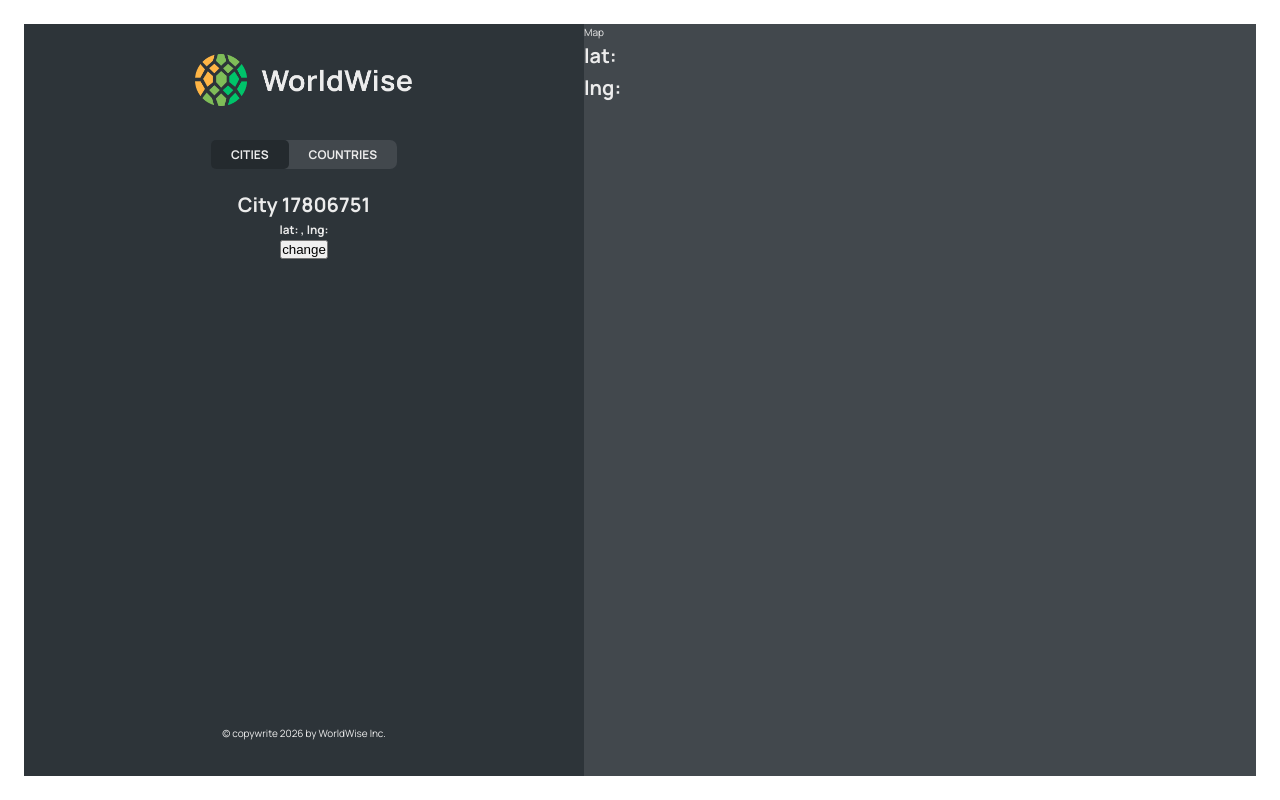
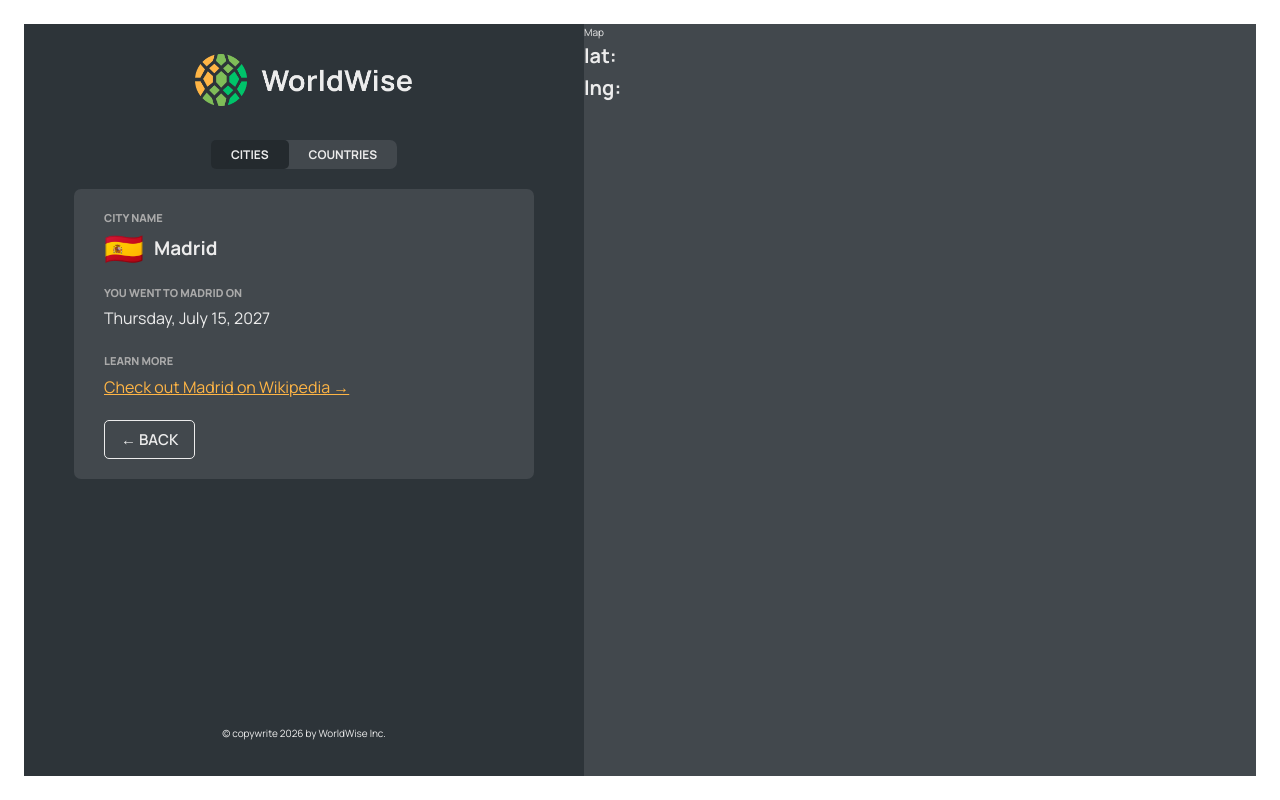
Before and after one commit to AhmedAhad1/world-wise, a React (Vite) app: page /app/cities/17806751 in a window 1280 px wide. Built offline with nearby package versions, Linux system fonts and the light colour scheme; data requests are answered from the project's data file.

Commit message:
cities page updated

```diff
--- a/src/App.jsx
+++ b/src/App.jsx
@@ -24,9 +24,9 @@
             <Route path="app" element={<AppLayout />}>
               {/* when u write index u dont write path */}
               {/* Navigate component used to redirect u from the route. so if u go to app it wiil redirect u to /app/cities */}
-              <Route index element={<Navigate replace to={"cities"} />} />
+              <Route index element={<Navigate replace to={"cities"} />} />{" "}
+              {/* replace helps you to go back 1 step to the parent history*/}
               <Route path="cities" element={<CityList />} />
-
               <Route path="cities/:id" element={<City />} />
               <Route path="countries" element={<CountryList />} />
               <Route path="form" element={<Form />} />
--- /dev/null
+++ b/src/components/BackButton.jsx
@@ -0,0 +1,20 @@
+import React from "react";
+import Button from "./Button";
+import { useNavigate } from "react-router-dom";
+
+const BackButton = () => {
+  const navigate = useNavigate();
+  return (
+    <Button
+      type={"back"}
+      onClick={(e) => {
+        e.preventDefault();
+        navigate(-1);
+      }}
+    >
+      &larr; Back
+    </Button>
+  );
+};
+
+export default BackButton;
--- a/src/components/City.jsx
+++ b/src/components/City.jsx
@@ -1,5 +1,9 @@
 import { useParams, useSearchParams } from "react-router-dom";
 import styles from "./City.module.css";
+import { useCities } from "../contexts/CitiesContext";
+import Spinner from "./Spinner";
+import { useLayoutEffect } from "react";
+import BackButton from "./BackButton";
 
 const formatDate = (date) =>
   new Intl.DateTimeFormat("en", {
@@ -10,74 +14,77 @@
   }).format(new Date(date));
 
 function City() {
-  // TEMP DATA
-  const currentCity = {
-    cityName: "Lisbon",
-    emoji: "🇵🇹",
-    date: "2027-10-31T15:59:59.138Z",
-    notes: "My favorite city so far!",
-  };
+  const { currentCity, getCurrentCity, isLoading } = useCities();
 
   const { cityName, emoji, date, notes } = currentCity;
 
   const { id } = useParams();
   const [searchParams, setSearchparams] = useSearchParams();
 
-  const lat = searchParams.get("lat");
-  const lng = searchParams.get("lng");
+  // const lat = searchParams.get("lat");
+  // const lng = searchParams.get("lng");
+
+  useLayoutEffect(() => {
+    getCurrentCity(id);
+  }, [id]);
+
+  if (isLoading) return <Spinner />;
 
   return (
-    // <div className={styles.city}>
-    //   <div className={styles.row}>
-    //     <h6>City name</h6>
-    //     <h3>
-    //       <span>{emoji}</span> {cityName}
-    //     </h3>
-    //   </div>
+    <div className={styles.city}>
+      <div className={styles.row}>
+        <h6>City name</h6>
+        <h3>
+          <span>{emoji}</span> {cityName}
+        </h3>
+      </div>
 
-    //   <div className={styles.row}>
-    //     <h6>You went to {cityName} on</h6>
-    //     <p>{formatDate(date || null)}</p>
-    //   </div>
+      <div className={styles.row}>
+        <h6>You went to {cityName} on</h6>
+        <p>{formatDate(date || null)}</p>
+      </div>
 
-    //   {notes && (
-    //     <div className={styles.row}>
-    //       <h6>Your notes</h6>
-    //       <p>{notes}</p>
-    //     </div>
-    //   )}
+      {notes && (
+        <div className={styles.row}>
+          <h6>Your notes</h6>
+          <p>{notes}</p>
+        </div>
+      )}
 
-    //   <div className={styles.row}>
-    //     <h6>Learn more</h6>
-    //     <a
-    //       href={`https://en.wikipedia.org/wiki/${cityName}`}
-    //       target="_blank"
-    //       rel="noreferrer"
-    //     >
-    //       Check out {cityName} on Wikipedia &rarr;
-    //     </a>
-    //   </div>
+      <div className={styles.row}>
+        <h6>Learn more</h6>
+        <a
+          href={`https://en.wikipedia.org/wiki/${cityName}`}
+          target="_blank"
+          rel="noreferrer"
+        >
+          Check out {cityName} on Wikipedia &rarr;
+        </a>
+      </div>
 
-    //   <div></div>
-    // </div>
-    <>
-      <h1>City {id}</h1>
-      <h3>
-        lat: {lat}, lng:{lng}
-      </h3>
+      <div>
+        <BackButton />
+      </div>
+    </div>
 
-      <button
-        onClick={() => {
-          const copySearchparams = searchParams;
-          setSearchparams({
-            lat: copySearchparams.get("lat"),
-            lng: "changgeddde",
-          });
-        }}
-      >
-        change
-      </button>
-    </>
+    // <>
+    //   <h1>City {id}</h1>
+    //   <h3>
+    //     lat: {lat}, lng:{lng}
+    //   </h3>
+
+    //   <button
+    //     onClick={() => {
+    //       const copySearchparams = searchParams;
+    //       setSearchparams({
+    //         lat: copySearchparams.get("lat"),
+    //         lng: "changgeddde",
+    //       });
+    //     }}
+    //   >
+    //     change
+    //   </button>
+    // </>
   );
 }
 
--- a/src/components/CityItem.jsx
+++ b/src/components/CityItem.jsx
@@ -1,5 +1,6 @@
 import { Link } from "react-router-dom";
 import styles from "./CityItem.module.css";
+import { useCities } from "../contexts/CitiesContext";
 const formatDate = (date) =>
   new Intl.DateTimeFormat("en", {
     day: "numeric",
@@ -7,11 +8,12 @@
     year: "numeric",
   }).format(new Date(date));
 const CityItem = ({ city }) => {
+  const { currentCity } = useCities();
   return (
     <li>
       <Link
         to={`${city.id}?lat=${city.position.lat}&lng=${city.position.lng}`}
-        className={styles.cityItem}
+        className={`${styles.cityItem} ${currentCity.id === city.id ? styles["cityItem--active"] : ""}`}
       >
         <span className={styles.emoji}>{city.emoji}</span>
         <h3 className={styles.name}>{city.cityName}</h3>
--- a/src/components/CityList.jsx
+++ b/src/components/CityList.jsx
@@ -2,7 +2,6 @@
 import CityItem from "./CityItem";
 import Spinner from "./Spinner";
 import Message from "./Message";
-import { useContext } from "react";
 import { useCities } from "../contexts/CitiesContext";
 const CityList = () => {
   const { data, isLoading } = useCities();
--- a/src/components/Form.jsx
+++ b/src/components/Form.jsx
@@ -5,6 +5,7 @@
 import styles from "./Form.module.css";
 import Button from "./Button";
 import { useNavigate } from "react-router-dom";
+import BackButton from "./BackButton";
 
 export function convertToEmoji(countryCode) {
   const codePoints = countryCode
@@ -53,15 +54,7 @@
 
       <div className={styles.buttons}>
         <Button type={"primary"}>Add</Button>
-        <Button
-          type={"back"}
-          onClick={(e) => {
-            e.preventDefault();
-            navigate(-1);
-          }}
-        >
-          &larr; Back
-        </Button>
+        <BackButton />
       </div>
     </form>
   );
--- a/src/contexts/CitiesContext.jsx
+++ b/src/contexts/CitiesContext.jsx
@@ -10,6 +10,7 @@
 const CitiesContextProvider = ({ children }) => {
   const [data, setData] = useState([]);
   const [isLoading, setIsloading] = useState(false);
+  const [currentCity, setCurrentCity] = useState({});
 
   useEffect(() => {
     async function fetchCities() {
@@ -28,8 +29,23 @@
     fetchCities();
   }, []);
 
+  async function getCurrentCity(id) {
+    try {
+      setIsloading(true);
+      const res = await fetch(`${BASE_URL}/cities/${id}`);
+      const data = await res.json();
+      setCurrentCity(data);
+    } catch (err) {
+      console.log(err);
+    } finally {
+      setIsloading(false);
+    }
+  }
+
   return (
-    <CitiesContext.Provider value={{ data, isLoading }}>
+    <CitiesContext.Provider
+      value={{ data, isLoading, currentCity, getCurrentCity }}
+    >
       {children}
     </CitiesContext.Provider>
   );
```
